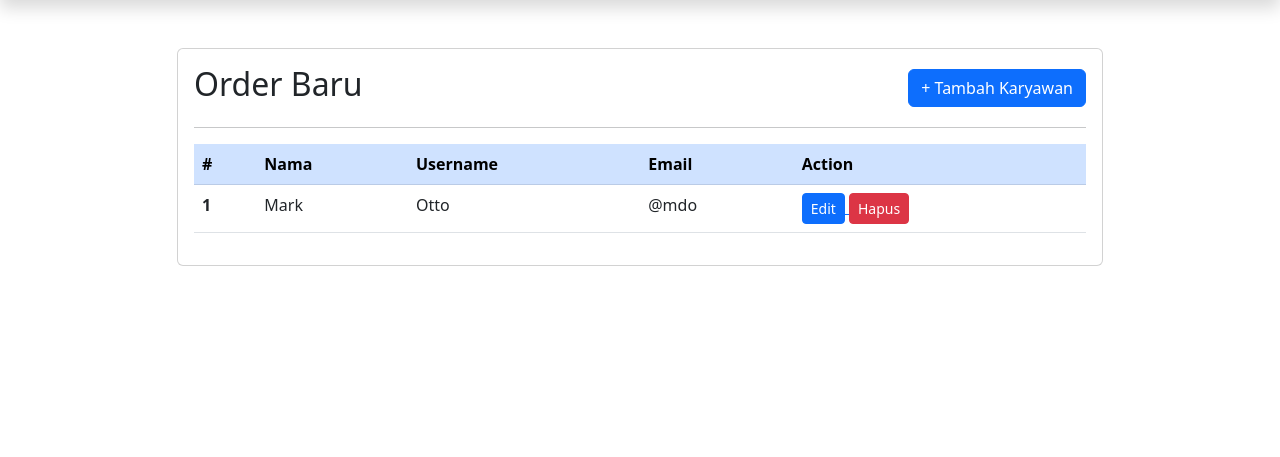
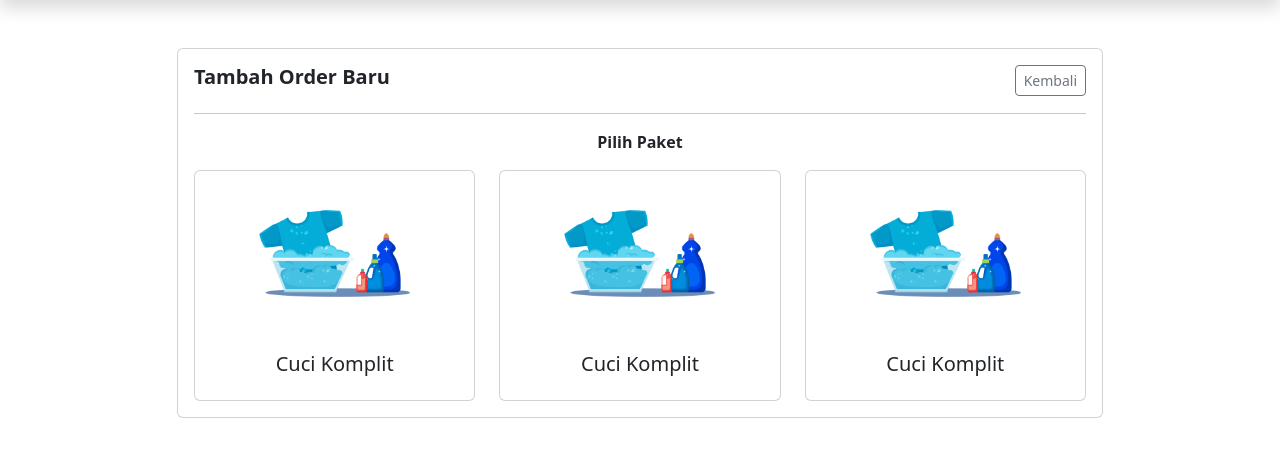
Before and after one commit to rudihardianto/website-laundry-php-native, a PHP site: page /laundry_rizal_skripsi/order/index.php in a window 1280 px wide. Shown: the part 58-515 px from the top of the page. Run offline with PHP 8.4, Linux system fonts and the light colour scheme.

Commit message:
halaman order

```diff
--- a/order/index.php
+++ b/order/index.php
@@ -1,49 +1,67 @@
 <?php require_once '../_header.php';?>
 
 <!-- START: order baru -->
-<section id="order-baru" class="order-baru my-5">
+<section id="tambah-data-karyawan" class="tambah-data-karyawan my-3 mt-5">
     <div class="container">
         <div class="row justify-content-center">
-            <div class="col col-md-10">
+            <!-- title -->
+            <div class="col col-md-10 my-2 my-md-0">
                 <div class="card">
                     <div class="card-body">
                         <div class="row d-flex justify-content-between align-items-center">
                             <div class="col">
-                                <h2>Order Baru</h2>
+                                <h5 class="card-title fw-bold">Tambah Order Baru</h5>
                             </div>
-                            <div class="col text-end">
-                                <a href="<?=url('karyawan/tambah.php');?>" class="btn btn-primary">+ Tambah Karyawan</a>
+                            <div class="col text-end text-nowrap">
+                                <a href="" class="btn btn-sm btn-outline-secondary">Kembali</a>
                             </div>
                         </div>
+
                         <hr>
-                        <div class="table-responsive text-nowrap">
-                            <table class="table table-hover">
-                                <thead>
-                                    <tr class="table-primary">
-                                        <th scope="col">#</th>
-                                        <th scope="col">Nama</th>
-                                        <th scope="col">Username</th>
-                                        <th scope="col">Email</th>
-                                        <th scope="col">Action</th>
-                                    </tr>
-                                </thead>
-                                <tbody>
-                                    <tr>
-                                        <th scope="row">1</th>
-                                        <td>Mark</td>
-                                        <td>Otto</td>
-                                        <td>@mdo</td>
-                                        <td>
-                                            <a href="<?=url('karyawan/edit.php');?>">
-                                                <button type="button" class="btn btn-primary btn-sm">Edit</button>
-                                            </a>
-                                            <a href="">
-                                                <button type="button" class="btn btn-danger btn-sm">Hapus</button>
-                                            </a>
-                                        </td>
-                                    </tr>
-                                </tbody>
-                            </table>
+                        <p class="text-center fw-semibold">Pilih Paket</p>
+
+                        <div class="row">
+                            <!-- START: cuci komplit -->
+                            <div class="col col-md-4 my-2 my-md-0">
+                                <a href="" class="text-decoration-none text-muted">
+                                    <div class="card d-flex justify-content-center align-items-center">
+                                        <img src="<?=url('_assets/img/cuci_komplit.png')?>" class="" alt="..."
+                                            width="165">
+                                        <div class="card-body">
+                                            <h5 class="text-center">Cuci Komplit</h5>
+                                        </div>
+                                    </div>
+                                </a>
+                            </div>
+                            <!-- END: cuci komplit -->
+
+                            <!-- START: dry clean -->
+                            <div class="col col-md-4 my-2 my-md-0">
+                                <a href="" class="text-decoration-none text-muted">
+                                    <div class="card d-flex justify-content-center align-items-center">
+                                        <img src="<?=url('_assets/img/cuci_komplit.png')?>" class="" alt="..."
+                                            width="165">
+                                        <div class="card-body">
+                                            <h5 class="text-center">Cuci Komplit</h5>
+                                        </div>
+                                    </div>
+                                </a>
+                            </div>
+                            <!-- END: dry clean -->
+
+                            <!-- START: cuci satuan -->
+                            <div class="col col-md-4 my-2 my-md-0">
+                                <a href="" class="text-decoration-none text-muted">
+                                    <div class="card d-flex justify-content-center align-items-center">
+                                        <img src="<?=url('_assets/img/cuci_komplit.png')?>" class="" alt="..."
+                                            width="165">
+                                        <div class="card-body">
+                                            <h5 class="text-center">Cuci Komplit</h5>
+                                        </div>
+                                    </div>
+                                </a>
+                            </div>
+                            <!-- END: cuci satuan -->
                         </div>
                     </div>
                 </div>
```
